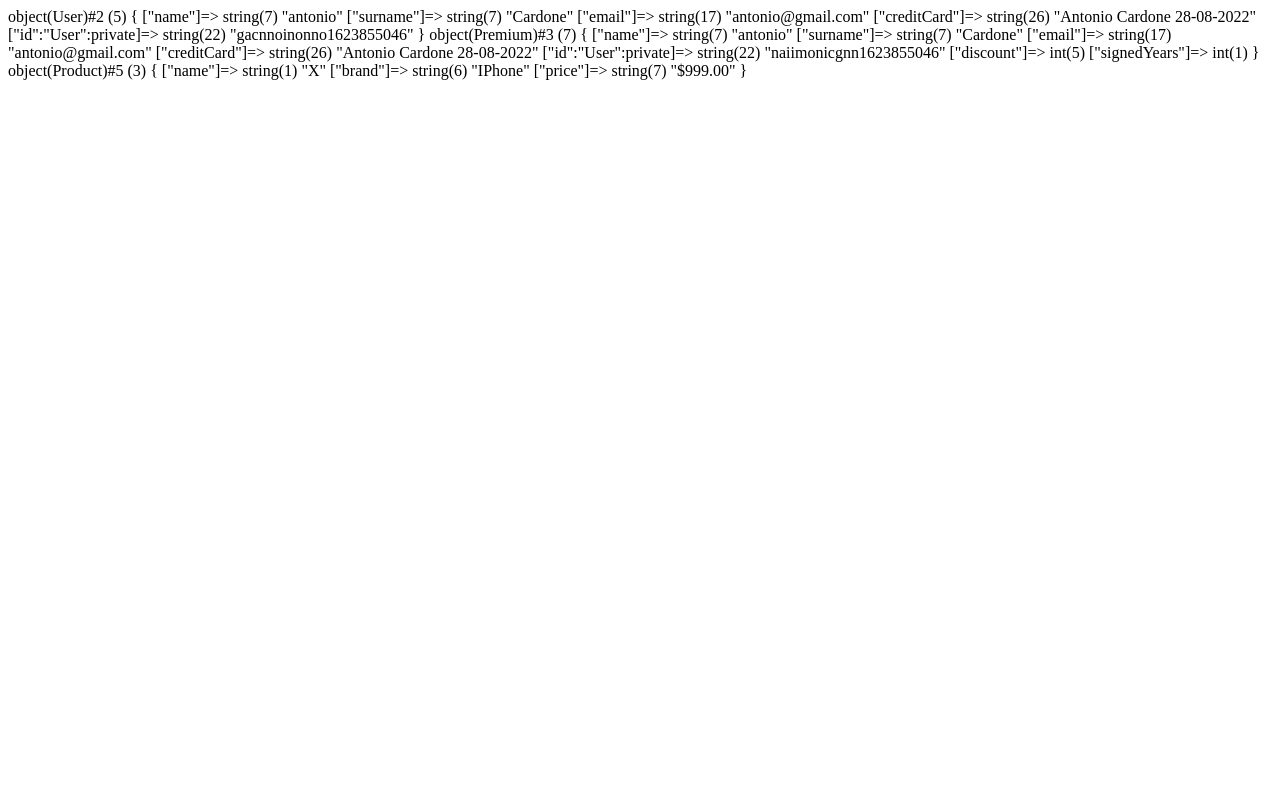
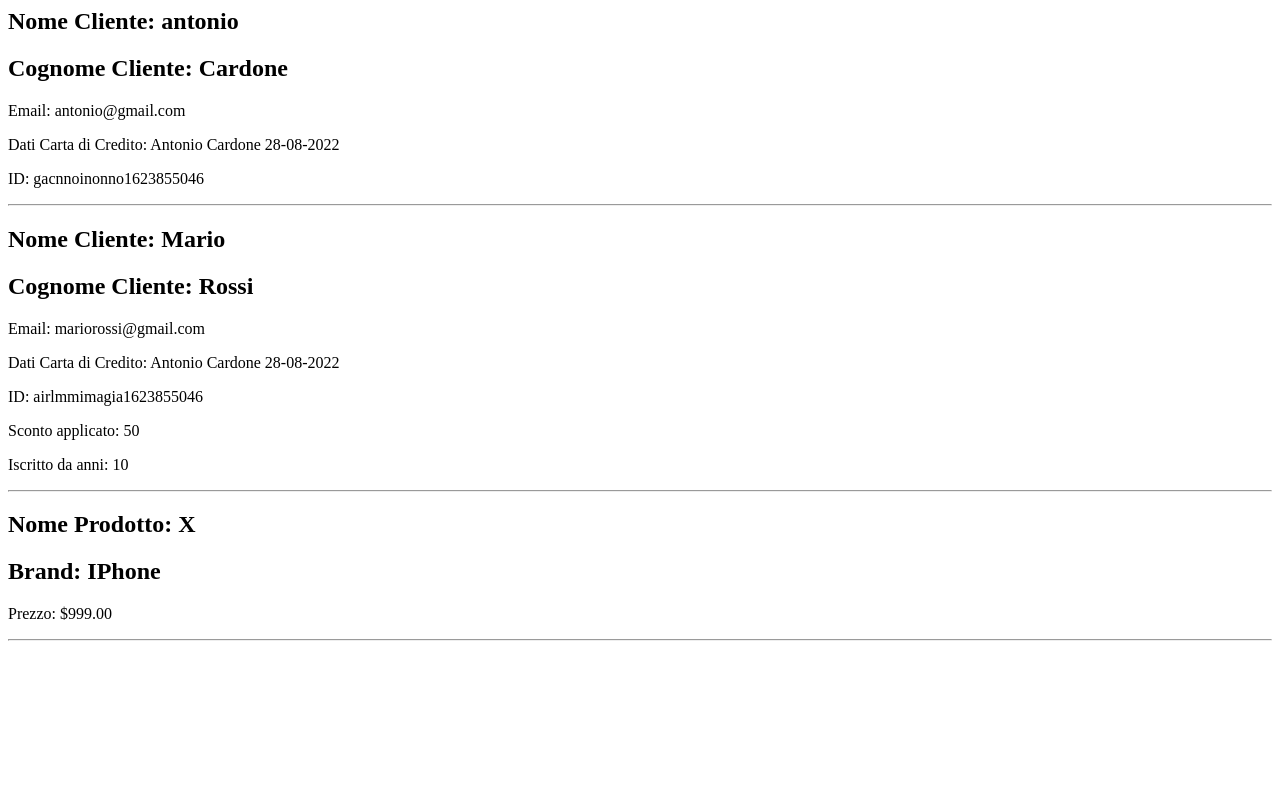
Before and after one commit to anto991nio/php-oop-2, a PHP site: page / in a window 1280 px wide. Run offline with PHP 8.4, Linux system fonts and the light colour scheme.

Commit message:
Termina esercizio

```diff
--- a/classes/product.php
+++ b/classes/product.php
@@ -22,4 +22,12 @@ class Product
     function setPrice($value){
         $this->price =$value;
     }
+
+    public function renderProduct() {
+        echo "<h2>Nome Prodotto:" . " " . $this->name . "</h2>";
+        echo "<h2>Brand:" . " " . $this->brand .  "</h2>";
+        echo "<p>Prezzo:" . " " . $this->price .  "</p>";
+
+
+      }
 }
--- a/classes/user.php
+++ b/classes/user.php
@@ -53,6 +53,16 @@ class User
             $this->creditCard = $c->accountholder . " " . $c->expirationDate;
     }
 
+    public function renderUser() {
+        echo "<h2>Nome Cliente:" . " " . $this->name . "</h2>";
+        echo "<h2>Cognome Cliente:" . " " . $this->surname .  "</h2>";
+        echo "<p>Email:" . " " . $this->email .  "</p>";
+        echo "<p>Dati Carta di Credito:" . " " . $this->creditCard .  "</p>";
+        echo "<p>ID:" . " " . $this->id .  "</p>";
+
+
+      }
+
 
 
     private function generateUserId() {
--- a/classes/userPremium.php
+++ b/classes/userPremium.php
@@ -22,4 +22,11 @@ class Premium extends User
         $this->discount = $value * 5;
 
     }
+
+    public function renderUserPremium() {
+        parent::renderUser();
+        echo "<p>Sconto applicato:" . " " . $this->discount .  "</p>";
+        echo "<p>Iscritto da anni:" . " " . $this->signedYears .  "</p>";
+
+      }
 }
--- a/index.php
+++ b/index.php
@@ -8,7 +8,7 @@ include  "./classes/product.php";
 
 
 $user1= new User("antonio", "Cardone", "antonio@gmail.com");
-$userPremium= new Premium("antonio", "Cardone", "antonio@gmail.com",1);
+$userPremium= new Premium("Mario", "Rossi", "mariorossi@gmail.com",10);
 $cartaDiCredito= new CreditCard("Antonio Cardone", "28-08-2022");
 $prodotto= new Product("X", "IPhone", "$999.00");
 
@@ -16,6 +16,9 @@ $user1->insertCreditCard($cartaDiCredito);
 $userPremium->insertCreditCard($cartaDiCredito);
 
 
-var_dump($user1);
-var_dump($userPremium);
-var_dump($prodotto);
+$user1->renderUser();
+echo "<hr>";
+$userPremium->renderUserPremium();
+echo "<hr>";
+$prodotto->renderProduct();
+echo "<hr>";
```
